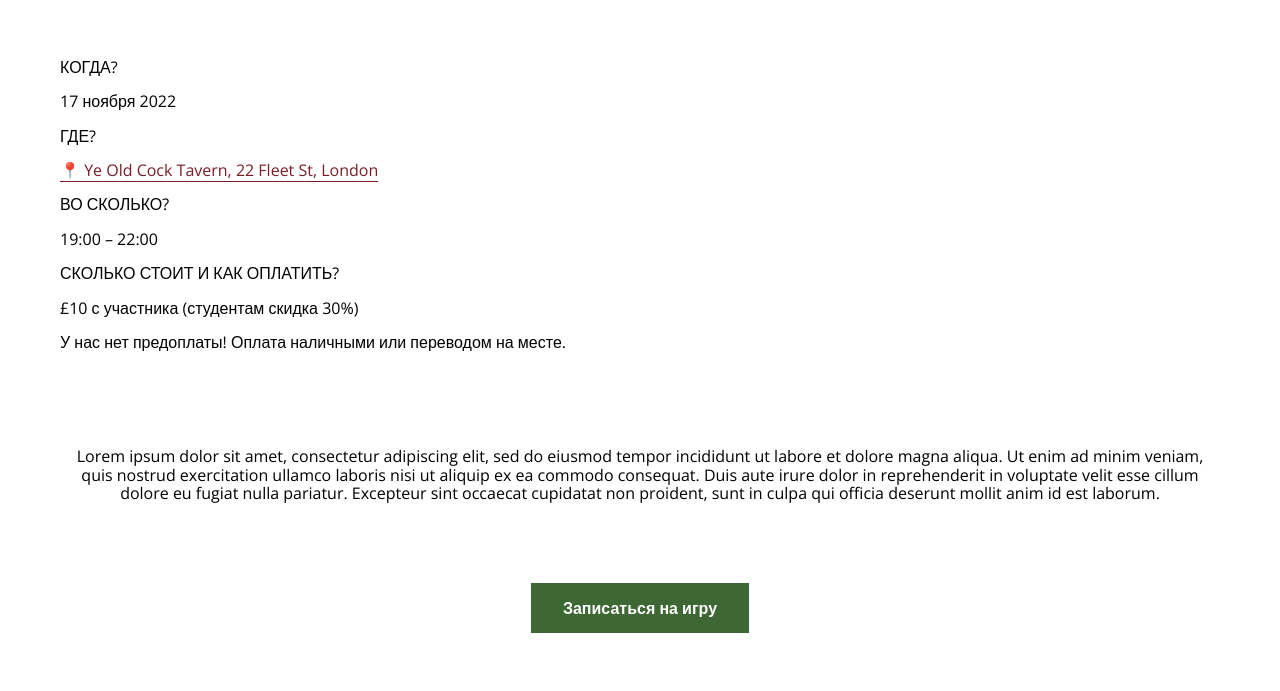
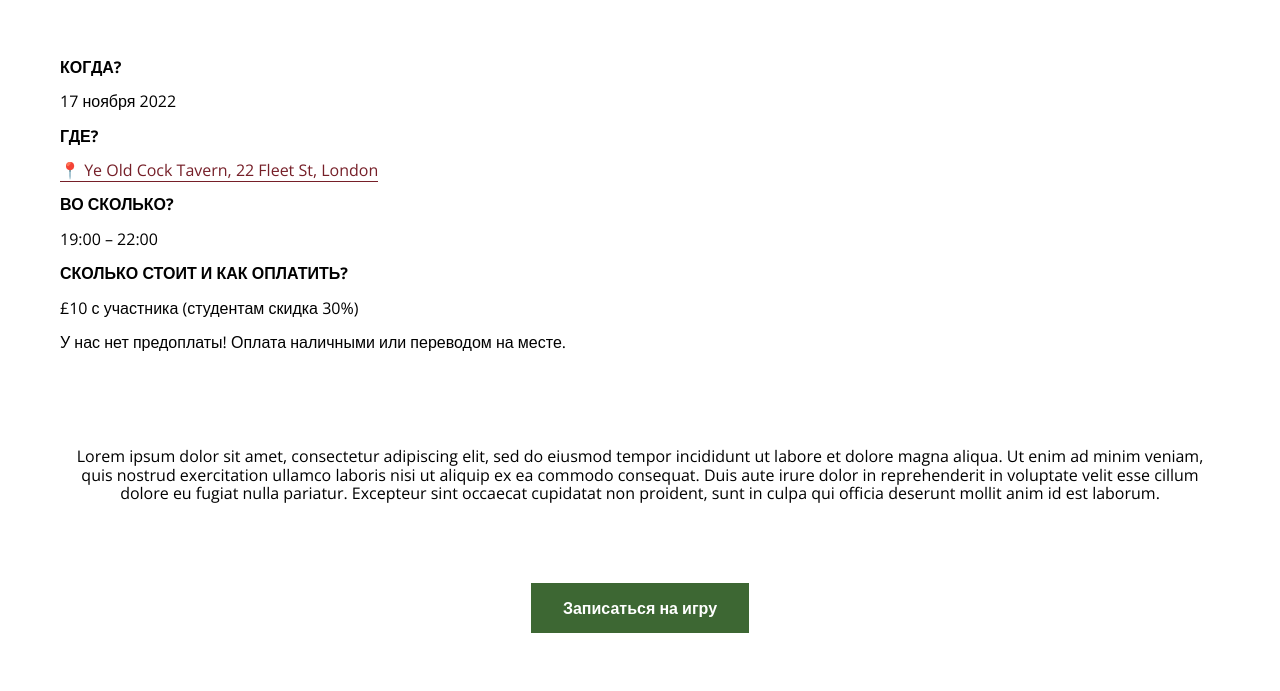
Before and after one commit to govyazina/that1quiz, a website built with webpack: page design/quiz12.html in a window 1280 px wide. Shown: the part 1194-1885 px from the top of the page. Built offline with nearby package versions, Linux system fonts and the light colour scheme.

Commit message:
events-style fixed html for quiz12-14 pages

```diff
--- a/design/quiz12.html
+++ b/design/quiz12.html
@@ -75,15 +75,15 @@
           </div>
           <div class="quiz-card__container">
             <div class="quiz-card__details">
-              <p>КОГДА?</p>
+              <p class="quiz-card__subtitle">КОГДА?</p>
               <p>17 ноября 2022</p>
-              <p>ГДЕ?</p>
+              <p class="quiz-card__subtitle">ГДЕ?</p>
               <a class="quiz-card__location" href="https://g.page/oldecocktavern?share" target="_blank">&#128205; Ye
                 Old Cock Tavern, 22 Fleet
                 St, London</a>
-              <p>ВО СКОЛЬКО?</p>
+              <p class="quiz-card__subtitle">ВО СКОЛЬКО?</p>
               <p>19:00 &#8211 22:00</p>
-              <p>СКОЛЬКО СТОИТ И КАК ОПЛАТИТЬ?</p>
+              <p class="quiz-card__subtitle">СКОЛЬКО СТОИТ И КАК ОПЛАТИТЬ?</p>
               <p>£10 с участника (студентам скидка 30%)</p>
               <p>У нас нет предоплаты! Оплата наличными или переводом на месте.</p>
             </div>
```
Also changed, not shown: design/quiz13.html (+4 -4 lines), design/quiz14.html (+4 -4 lines).
